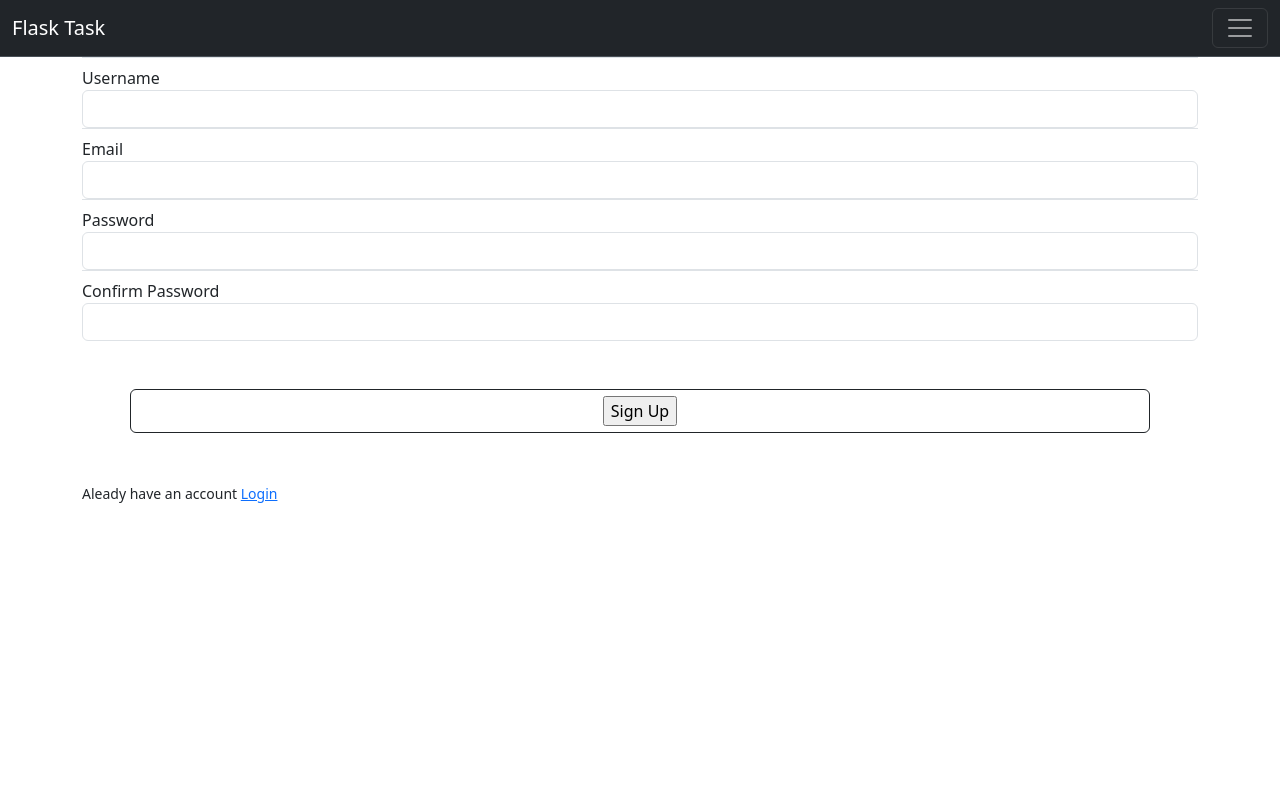
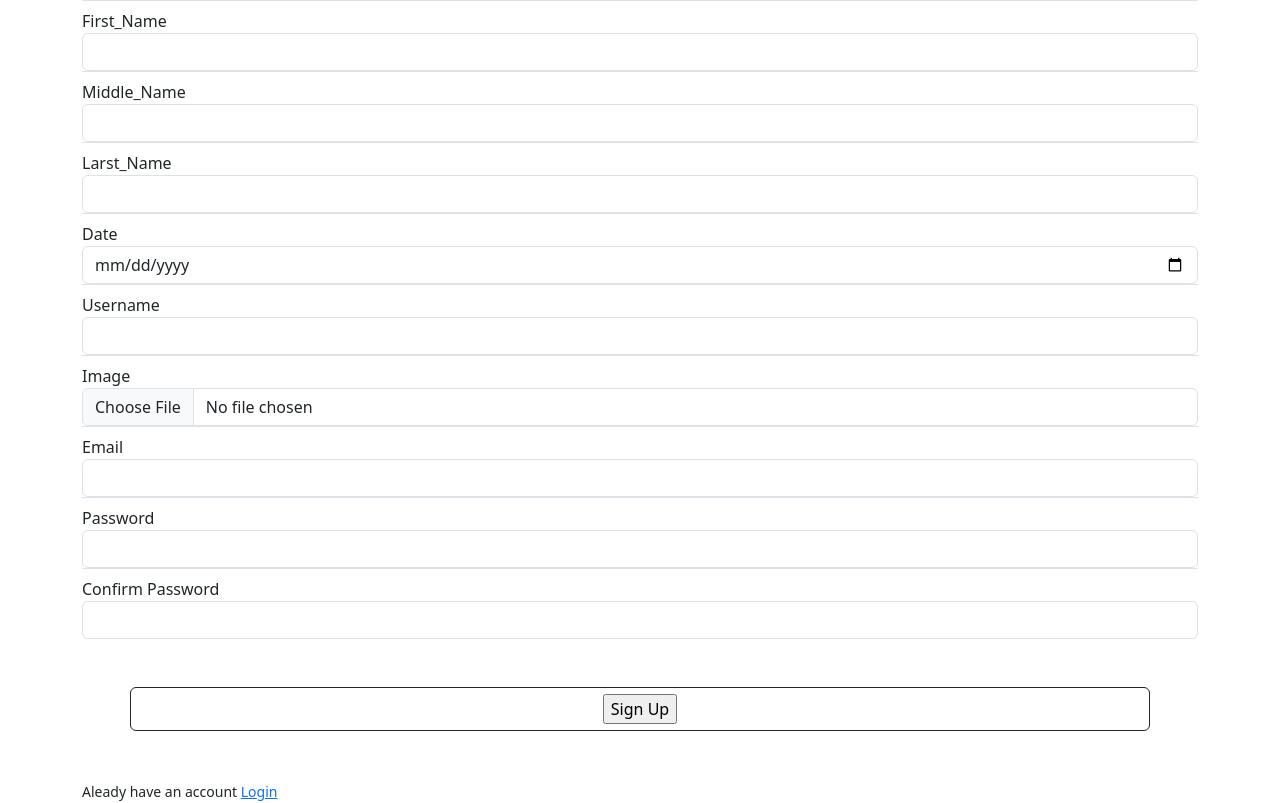
Before and after one commit to Amrabrazek/Flask-project, a Flask app: page /register in a window 1280 px wide. Before the commit the page ends 503 px from the top, so only its background shows below. Run offline with Flask 3, Linux system fonts and the light colour scheme; some libraries are stand-ins or nearby versions.

Commit message:
upload image

```diff
--- a/flask_react/__init__.py
+++ b/flask_react/__init__.py
@@ -6,6 +6,7 @@ from flask_login import LoginManager
 app = Flask(__name__)
 app.config['SECRET_KEY'] = 'F6A182A6F35BCF2773624CDA7FDAF'
 app.config['SQLALCHEMY_DATABASE_URI'] = 'sqlite:///site.db'
+app.config['UPLOAD_FOLDER'] = 'static/media'
 db = SQLAlchemy(app)
 bcrypt = Bcrypt(app)
 login_manager = LoginManager(app)
--- a/flask_react/forms.py
+++ b/flask_react/forms.py
@@ -3,13 +3,39 @@
 
 # Imports
 from flask_wtf import FlaskForm
-from wtforms import StringField, PasswordField, SubmitField
+from wtforms import StringField, PasswordField, SubmitField, DateField, FileField
 from wtforms.validators import DataRequired, Length, Email, EqualTo, ValidationError
 from flask_react.models import User
+
 
 # Classes that repreasent our forms in python
 class RegistrationForm(FlaskForm):
     # Allow Username from 2 chars to 20 chars
+    first_name = StringField(
+        'First_Name',
+        validators=[
+            DataRequired(),
+            Length(min=2, max=20)
+        ]
+    )
+    middle_name = StringField(
+        'Middle_Name',
+        validators=[
+            Length(min=2, max=20)
+        ]
+    )
+    last_name = StringField(
+        'Larst_Name',
+        validators=[
+            DataRequired(),
+            Length(min=2, max=20)
+        ]
+    )
+    date = DateField(
+        'Date',
+        format= '%Y-%m-%d'
+        )
+
     username = StringField(
         'Username',
         validators=[
@@ -17,6 +43,9 @@ class RegistrationForm(FlaskForm):
             Length(min=2, max=20)
         ]
     )
+
+    image = FileField('Image')
+
     email = StringField(
         'Email',
         validators=[
--- a/flask_react/models.py
+++ b/flask_react/models.py
@@ -9,6 +9,11 @@ def load_user(user_id):
 
 class User (db.Model, UserMixin):
     id = db.Column(db.Integer, primary_key=True)
+    first_name = db.Column(db.String(20), nullable=False)
+    middle_name = db.Column(db.String(20), nullable=False)
+    last_name = db.Column(db.String(20), nullable=False)
+    birth_date = db.Column(db.DateTime(), nullable=False)
+    image = db.Column(db.String(255), nullable=True)
     username = db.Column(db.String(20), unique=True, nullable=False)
     email = db.Column(db.String(120), unique=True, nullable=False)
     password = db.Column(db.String(60), nullable=False )
--- a/flask_react/routes.py
+++ b/flask_react/routes.py
@@ -3,6 +3,9 @@ from flask_react import  app, bcrypt, db
 from flask_react.models import User, Post
 from flask_react.forms import RegistrationForm, LoginForm
 from flask_login import current_user, login_user, logout_user, login_required
+from werkzeug.utils import secure_filename
+import os
+from datetime import datetime
 
 
 users = Blueprint(
@@ -11,7 +14,7 @@ users = Blueprint(
     url_prefix = '/users'
 )
 
-Navbar = ['home', 'about', 'login']
+Navbar = ['home', 'profile', "friends" , 'logout']
 
 @app.route('/home')
 @app.route('/')
@@ -35,18 +38,31 @@ def register():
     if form.validate_on_submit():
 
         with app.app_context():
+            # birth_date = form.date.data
+            # birth_date = birth_date.date()
+            image_bytes = form.image.data.read()
             hashed_pw = bcrypt.generate_password_hash(form.password.data)
-            new_user = User(username=form.username.data,
+            new_user = User(middle_name=form.middle_name.data,
+                            first_name=form.first_name.data,
+                            last_name=form.last_name.data,
+                            username=form.username.data,
+                            birth_date=form.date.data,
+                            image=image_bytes,
                             email=form.email.data,
                             password=hashed_pw)
             db.session.add(new_user)
             db.session.commit()
+
+        file = form.image.data # First grab the file
+        file.save(os.path.join(os.path.abspath(os.path.dirname(__file__)),app.config['UPLOAD_FOLDER'],secure_filename(file.filename))) # Then save the file
+        # return "File has been uploaded."
 
         flash("Registered Successful", "success")
         return redirect(url_for('login'))
 
     endpoint_title = 'login'
     return render_template('register.html', data={'title':endpoint_title, 'Navbar':Navbar, 'form':form})
+
 
 @app.route('/login', methods = ['GET', 'POST'])
 def login():
@@ -85,12 +101,15 @@ def logout():
 @app.route('/profile')
 @login_required
 def profile():
-    return "profile "
+        image = current_user.image.decode('utf-8')
+        endpoint_title = 'profile'
+        return render_template('profile.html', data={ 'title':endpoint_title, 'Navbar':Navbar, 'user':current_user, 'image':image })
 
 @app.route('/friends')
 @login_required
 def friends():
-    return "friends"
+        endpoint_title = 'friends'
+        return render_template('friends.html', data={ 'title':endpoint_title, 'Navbar':Navbar})
 
 if __name__ == '__main__':
     app.run(debug=True)
--- /dev/null
+++ b/flask_react/templates/base2.html
@@ -0,0 +1,47 @@
+<!DOCTYPE html>
+<html lang="en">
+<head>
+    <meta charset="UTF-8">
+    <meta name="viewport" content="width=device-width, initial-scale=1.0">
+
+    <!-- BOOTSTRAP -->
+    <link rel="stylesheet" href="https://cdnjs.cloudflare.com/ajax/libs/bootstrap/5.3.0/css/bootstrap.min.css" integrity="sha512-t4GWSVZO1eC8BM339Xd7Uphw5s17a86tIZIj8qRxhnKub6WoyhnrxeCIMeAqBPgdZGlCcG2PrZjMc+Wr78+5Xg==" crossorigin="anonymous" referrerpolicy="no-referrer" />
+
+    <!-- CSS FILE -->
+
+    <!-- {% block styling %}
+    {% endblock %} -->
+
+    <!-- or -->
+
+    <link rel="stylesheet" type="text/css" href="{{ url_for('static', filename=data.title +'.css') }}">
+
+    <!-- IF ELSE -->
+    {% if data.title %}
+        <title>{{ data.title }}</title>
+    {% else %}
+        <title>Flask Project</title>
+    {% endif %}
+</head>
+<body>
+
+    <div class="container">
+
+        {% with messages = get_flashed_messages(with_categories=True) %}
+            {% if messages %}
+                {% for category, message in messages %}
+                    <div class="alert alert-{{ category }}">
+                        {{ message }}
+                    </div>
+                {% endfor %}
+            {% endif %}
+        {% endwith %}
+
+        {% block content %}
+        {% endblock %}
+    </div>
+
+    <!-- BOOTSTRAP -->
+    <script src="https://cdnjs.cloudflare.com/ajax/libs/bootstrap/5.3.0/js/bootstrap.min.js" integrity="sha512-3dZ9wIrMMij8rOH7X3kLfXAzwtcHpuYpEgQg1OA4QAob1e81H8ntUQmQm3pBudqIoySO5j0tHN4ENzA6+n2r4w==" crossorigin="anonymous" referrerpolicy="no-referrer"></script>
+</body>
+</html>
--- a/flask_react/templates/home.html
+++ b/flask_react/templates/home.html
@@ -9,7 +9,4 @@
 
     <h1>This is homepage template</h1>
 
-    <!-- for loop -> 1 bracket with % -->
-    <!-- variables -> 2 brackets -->
-
 {% endblock content %}
--- a/flask_react/templates/login.html
+++ b/flask_react/templates/login.html
@@ -1,4 +1,4 @@
-{% extends "base.html" %}
+{% extends "base2.html" %}
 
 <!-- {% block styling %}
 <link rel="stylesheet" type="text/css" href="{{ url_for('static', filename='about.css') }}">
@@ -48,7 +48,7 @@
 
 <div class="m-auto">
     <small>
-        Register now  <a class="ml-2" href="{{ url_for('home') }}">Register</a>
+        Register now  <a class="ml-2" href="{{ url_for('register') }}">Register</a>
     </small>
 </div>
 
--- a/flask_react/templates/register.html
+++ b/flask_react/templates/register.html
@@ -1,4 +1,4 @@
-{% extends "base.html" %}
+{% extends "base2.html" %}
 
 <!-- {% block styling %}
 <link rel="stylesheet" type="text/css" href="{{ url_for('static', filename='about.css') }}">
@@ -7,14 +7,54 @@
 {% block content %}
 
 <div>
-    <form action="" method="POST">
+    <form action="" method="POST" enctype="multipart/form-data">
         {{ data.form.hidden_tag() }}
+
+        <fieldset class = "form-group">
+            <legend class="border-bottom mb4"></legend>
+            <div class="form-group">
+                {{ data.form.first_name.label(class = "form-control-label") }}
+                {{ data.form.first_name(class = "form-control") }}
+            </div>
+        </fieldset>
+
+        <fieldset class = "form-group">
+            <legend class="border-bottom mb4"></legend>
+            <div class="form-group">
+                {{ data.form.middle_name.label(class = "form-control-label") }}
+                {{ data.form.middle_name(class = "form-control") }}
+            </div>
+        </fieldset>
+
+        <fieldset class = "form-group">
+            <legend class="border-bottom mb4"></legend>
+            <div class="form-group">
+                {{ data.form.last_name.label(class = "form-control-label") }}
+                {{ data.form.last_name(class = "form-control") }}
+            </div>
+        </fieldset>
+
+        <fieldset class = "form-group">
+            <legend class="border-bottom mb4"></legend>
+            <div class="form-group">
+                {{ data.form.date.label(class = "form-control-label") }}
+                {{ data.form.date(class = "form-control") }}
+            </div>
+        </fieldset>
 
         <fieldset class = "form-group">
             <legend class="border-bottom mb4"></legend>
             <div class="form-group">
                 {{ data.form.username.label(class = "form-control-label") }}
                 {{ data.form.username(class = "form-control") }}
+            </div>
+        </fieldset>
+
+        <fieldset class = "form-group">
+            <legend class="border-bottom mb4"></legend>
+            <div class="form-group">
+                {{ data.form.image.label(class = "form-control-label") }}
+                {{ data.form.image(class = "form-control") }}
             </div>
         </fieldset>
 
```
Also changed, not shown: flask_react/templates/friends.html (added, +10 -0 lines), flask_react/templates/profile.html (added, +12 -0 lines), flask_react/static/media/WhatsApp_Image_2023-06-12_at_12.31.11_PM.jpeg (added), instance/site.db.
